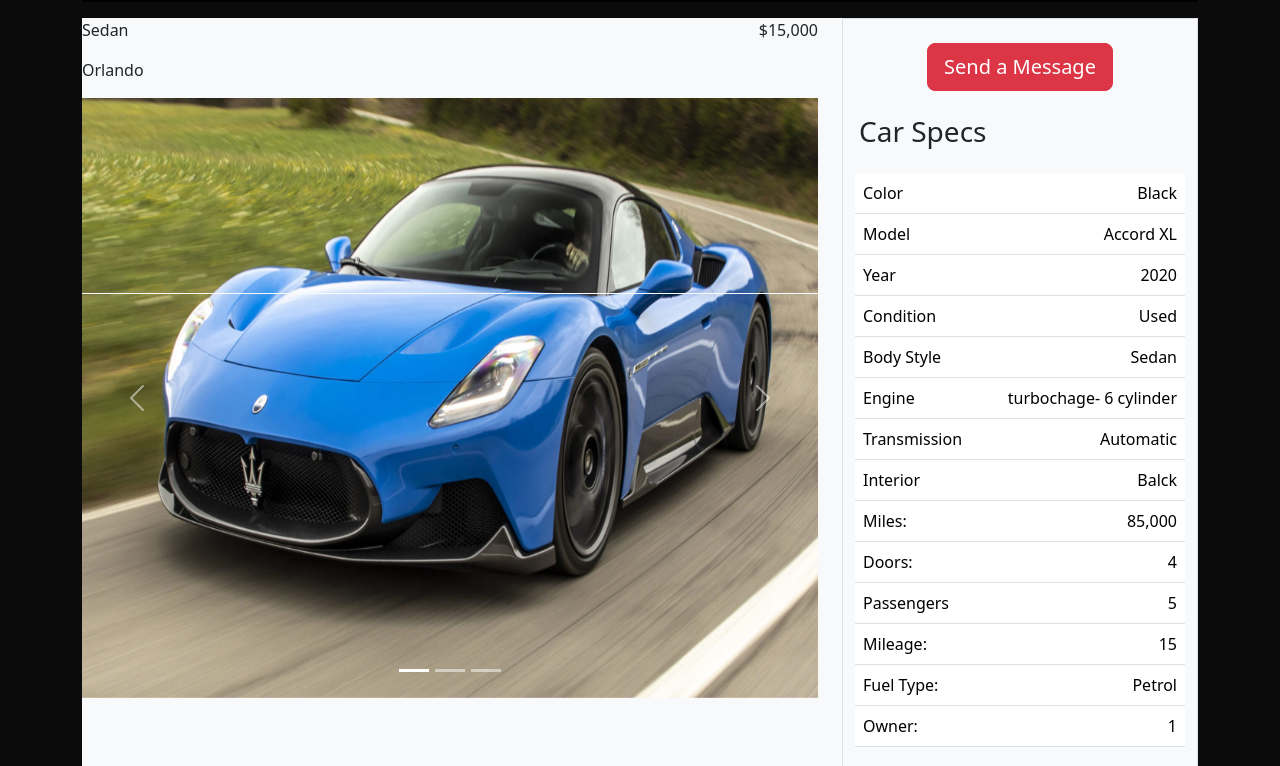
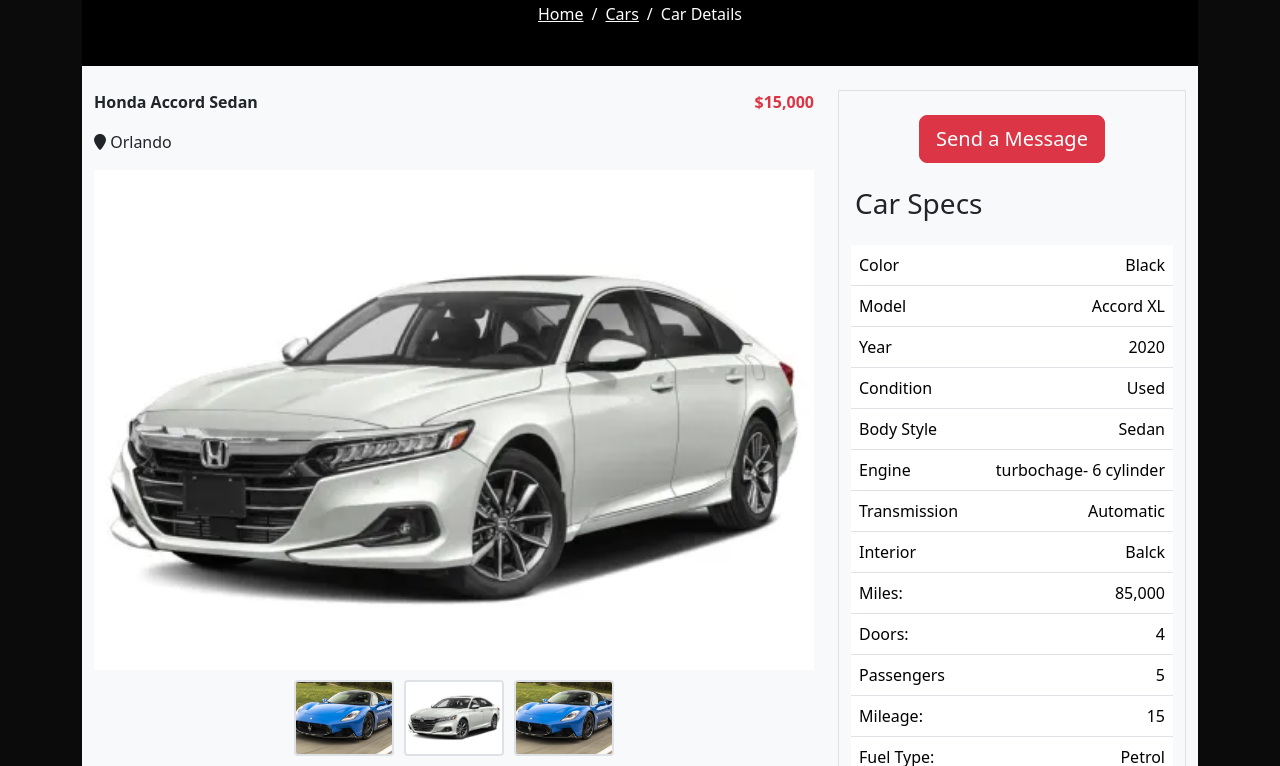
Before and after one commit to ybaataoui/Car-Dealership, a React (Vite) app in the folder Frontend/: page /details in a window 1280 px wide. Shown: the part 274-1040 px from the top of the page. Built offline with nearby package versions, Linux system fonts and the light colour scheme.

Commit message:
Finish home page including Footer, and creation of the car details page

```diff
--- a/Frontend/src/App.jsx
+++ b/Frontend/src/App.jsx
@@ -15,6 +15,7 @@
       <Routes>
         <Route path="/" element={<Home />} />
         <Route path="/details" element={<CarDetails />} />
+        <Route path="/carsList" element={<Home />} />
       </Routes>
     </BrowserRouter>
   )
--- a/Frontend/src/Components/Breadcrumb.jsx
+++ b/Frontend/src/Components/Breadcrumb.jsx
@@ -1,22 +1,27 @@
 import React from "react";
 import { Breadcrumb } from "react-bootstrap";
 import { Link } from "react-router-dom";
-
+import '../Styles/Header.CSS';  // Add your CSS file here
 
 const CarBreadcrumb = () => {
     return (
-        <Breadcrumb>
-            <Breadcrumb.Item linkAs={Link} linkProps={{ to: "/" }}>
+        <Breadcrumb className="custom-breadcrumb">
+            <Breadcrumb.Item className=""
+                linkAs={Link}
+                linkProps={{ to: "/" }}
+                style={{ color: 'white' }}>
                 Home
             </Breadcrumb.Item>
-            <Breadcrumb.Item linkAs={Link} linkProps={{ to: "/carsList" }}>
+            <Breadcrumb.Item
+                linkAs={Link}
+                linkProps={{ to: "/carsList" }}>
                 Cars
             </Breadcrumb.Item>
             <Breadcrumb.Item active>
                 Car Details
             </Breadcrumb.Item>
         </Breadcrumb>
-    )
+    );
 }
 
 export default CarBreadcrumb;
--- a/Frontend/src/Components/CarDetails.jsx
+++ b/Frontend/src/Components/CarDetails.jsx
@@ -1,62 +1,38 @@
 import React from "react";
 import CarBreadcrumb from "./Breadcrumb";
-import car from '../assets/Car.jpg'
 import { FontAwesomeIcon } from '@fortawesome/react-fontawesome';
-import { faHome, faPhone, faEnvelope } from '@fortawesome/free-solid-svg-icons';
+import { faHome, faPhone, faEnvelope, faMapMarker } from '@fortawesome/free-solid-svg-icons';
 import { faFacebook, faTwitter, faInstagram, faGoogle } from '@fortawesome/free-brands-svg-icons';
 import Navbar from "../Components/Navbar";
+import ImgCarousel from "./ImgCarousel";
 
 function CarDetails() {
     return (
 
         <div className="container">
-            <div className="bg-black">
+            <div className="bg-black pb-4">
                 <div className="">
                     <Navbar />
                 </div>
-
-                <div>
-                    <h1>Car name</h1>
+                <div className="d-flex flex-column align-items-center pt-4">
+                    <h1 className="text-light">Honda Accord Sedan</h1>
                     <CarBreadcrumb />
                 </div>
             </div>
-
-            <div className="bg-light ">
-                <div className="row ">
+            <div className=" container bg-light mb-4">
+                <div className="row pt-4">
                     <div className="col-8">
                         <div className="d-flex justify-content-between w-100">
                             <div className="text-start flex-fill ">
-                                <p>Sedan</p>
-                                <p>Orlando</p>
+                                <p className="fw-bold"> Honda Accord Sedan</p>
+                                <p><FontAwesomeIcon icon={faMapMarker} /> Orlando</p>
                             </div>
-                            <div className="text-end flex-fill ">$15,000</div>
+                            <div className="text-end flex-fill text-danger fw-bold">$15,000</div>
                         </div>
                         {/* Carousel pictures of the car */}
-                        <div id="carouselExampleIndicators" class="carousel slide" data-bs-ride="carousel">
-                            <div className="carousel-indicators">
-                                <button type="button" data-bs-target="#carouselExampleIndicators" data-bs-slide-to="0" class="active" aria-current="true" aria-label="Slide 1"></button>
-                                <button type="button" data-bs-target="#carouselExampleIndicators" data-bs-slide-to="1" aria-label="Slide 2"></button>
-                                <button type="button" data-bs-target="#carouselExampleIndicators" data-bs-slide-to="2" aria-label="Slide 3"></button>
-                            </div>
-                            <div className="carousel-inner">
-                                <div className="carousel-item active">
-                                    <img src={car} className="d-block w-100 img" alt="..." />
-                                </div>
-                                <div className="carousel-item">
-                                    <img src={car} className="d-block w-100 img" alt="..." />
-                                </div>
-                                <div className="carousel-item">
-                                    <img src={car} className="d-block w-100 img" alt="..." />
-                                </div>
-                            </div>
-                            <button className="carousel-control-prev" type="button" data-bs-target="#carouselExampleIndicators" data-bs-slide="prev">
-                                <span className="carousel-control-prev-icon" aria-hidden="true"></span>
-                                <span className="visually-hidden">Previous</span>
-                            </button>
-                            <button className="carousel-control-next" type="button" data-bs-target="#carouselExampleIndicators" data-bs-slide="next">
-                                <span className="carousel-control-next-icon" aria-hidden="true"></span>
-                                <span className="visually-hidden">Next</span>
-                            </button>
+                        <ImgCarousel />
+                        <div>
+                            {/* need to include car description and car features */}
                         </div>
                     </div>
                     <div className="col-4 text-center">
--- a/Frontend/src/Components/Header.jsx
+++ b/Frontend/src/Components/Header.jsx
@@ -1,13 +1,13 @@
 import React from "react";
 import NavBar from "./Navbar";
-import Carousel from "./Carousel";
 import Searchbar from "./Searchbar";
+import HomeCarousel from "./HomeCarousel";
 
 function Header() {
     return (
         <div className="container">
             <NavBar />
-            <Carousel />
+            <HomeCarousel />
             <Searchbar />
         </div>
 
--- /dev/null
+++ b/Frontend/src/Components/HomeCarousel.jsx
@@ -0,0 +1,43 @@
+import React from 'react';
+import { Carousel } from 'react-bootstrap';
+import 'bootstrap/dist/css/bootstrap.min.css';
+import "../Styles/Carousel.css"; // Ensure this file contains the updated styles
+import car from '../assets/Car.jpg';
+
+const HomeCarousel = () => {
+    return (
+        <div className="carousel-container">
+            <Carousel>
+                <Carousel.Item>
+                    <div className="carousel-content">
+                        <img
+                            className="d-block w-100 carousel-image"
+                            src={car}
+                            alt="First slide"
+                        />
+                    </div>
+                </Carousel.Item>
+                <Carousel.Item>
+                    <div className="carousel-content">
+                        <img
+                            className="d-block w-100 carousel-image"
+                            src={car}
+                            alt="Second slide"
+                        />
+                    </div>
+                </Carousel.Item>
+                <Carousel.Item>
+                    <div className="carousel-content">
+                        <img
+                            className="d-block w-100 carousel-image"
+                            src={car}
+                            alt="Third slide"
+                        />
+                    </div>
+                </Carousel.Item>
+            </Carousel>
+        </div>
+    );
+};
+
+export default HomeCarousel;
--- /dev/null
+++ b/Frontend/src/Components/ImgCarousel.jsx
@@ -0,0 +1,65 @@
+
+import React, { useState } from 'react';
+import { Carousel } from 'react-bootstrap';
+import 'bootstrap/dist/css/bootstrap.min.css';
+import "../Styles/Carousel.css"; // Ensure this file contains the updated styles
+import car from '../assets/Car.jpg';
+import honda from '../assets/Honda.png';
+
+const ImgCarousel = () => {
+    const [activeIndex, setActiveIndex] = useState(0);
+
+    const handleSelect = (index) => {
+        setActiveIndex(index);
+    };
+
+    return (
+        <div className="carousel-container">
+            <Carousel activeIndex={activeIndex} onSelect={handleSelect} controls={false}>
+                <Carousel.Item>
+                    <img
+                        className="d-block w-100"
+                        src={car}
+                        alt="First slide"
+                    />
+                </Carousel.Item>
+                <Carousel.Item>
+                    <img
+                        className="d-block w-100"
+                        src={honda}
+                        alt="Second slide"
+                    />
+                </Carousel.Item>
+                <Carousel.Item>
+                    <img
+                        className="d-block w-100"
+                        src={car}
+                        alt="Third slide"
+                    />
+                </Carousel.Item>
+            </Carousel>
+            <div className="carousel-thumbnails">
+                <img
+                    className="carousel-thumbnail"
+                    src={car}
+                    alt="Thumbnail 1"
+                    onClick={() => handleSelect(0)}
+                />
+                <img
+                    className="carousel-thumbnail"
+                    src={honda}
+                    alt="Thumbnail 2"
+                    onClick={() => handleSelect(1)}
+                />
+                <img
+                    className="carousel-thumbnail"
+                    src={car}
+                    alt="Thumbnail 3"
+                    onClick={() => handleSelect(2)}
+                />
+            </div>
+        </div>
+    );
+};
+
+export default ImgCarousel;
--- /dev/null
+++ b/Frontend/src/Styles/Carousel.css
@@ -0,0 +1,33 @@
+/* Carousel.css */
+
+.carousel-container {
+  position: relative;
+  width: 100%;
+}
+
+.carousel-inner {
+  height: 500px; /* Adjust based on your design */
+}
+
+.carousel-thumbnails {
+  display: flex;
+  justify-content: center;
+  gap: 10px; /* Space between thumbnails */
+  padding: 10px;
+  background-color: #f8f9fa; /* Background color for the thumbnails area */
+}
+
+.carousel-thumbnail {
+  width: 100px; /* Adjust size of thumbnails */
+  height: auto;
+  cursor: pointer;
+  object-fit: cover;
+  border: 2px solid #dee2e6; /* Border for thumbnails */
+  border-radius: 4px; /* Rounded corners for thumbnails */
+  transition: transform 0.3s, border-color 0.3s; /* Smooth transition for hover effects */
+}
+
+.carousel-thumbnail:hover {
+  transform: scale(1.05); /* Slight zoom effect on hover */
+  border-color: #007bff; /* Change border color on hover */
+}
--- a/Frontend/src/Styles/Header.css
+++ b/Frontend/src/Styles/Header.css
@@ -6,3 +6,15 @@
   width: 300px;
   height: 600px;
 }
+
+.custom-breadcrumb .breadcrumb-item a {
+  color: white !important; /* Apply white color to links */
+}
+
+.custom-breadcrumb .breadcrumb-item.active {
+  color: white !important; /* Apply white color to active item */
+}
+
+.custom-breadcrumb .breadcrumb-item::before {
+  color: white !important; /* Apply white color to separator */
+}
```
Also changed, not shown: Frontend/src/Components/Carousel.jsx (deleted, +0 -40 lines), Frontend/src/assets/Honda.png (added).
